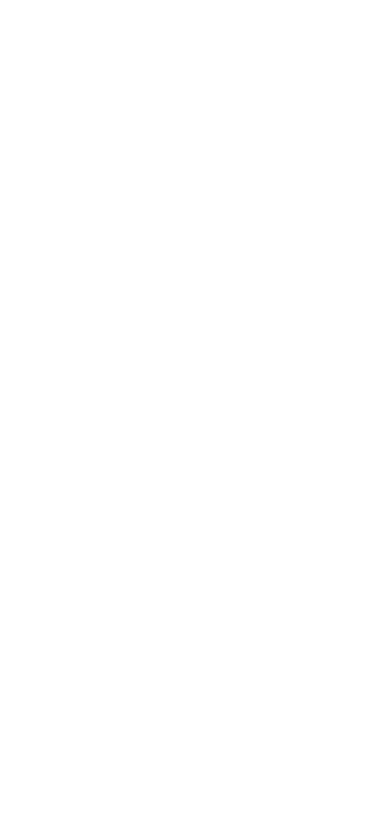
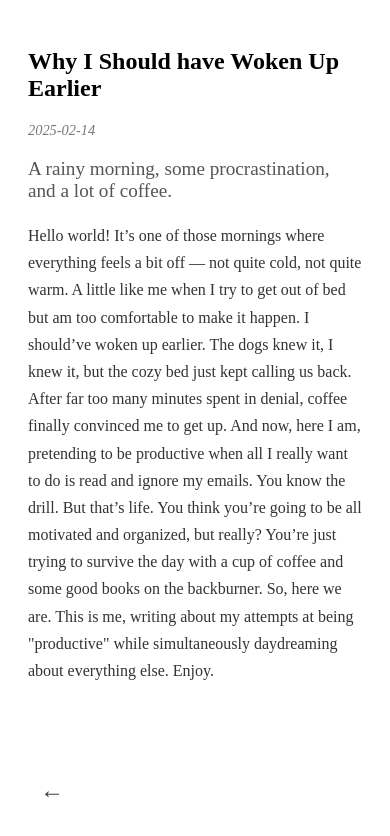
Before and after one commit to candacemonster/candace-woodbury, an Astro site: page /blog/2025-02-14.md in a window 390 px wide. Before the commit this address had no page. Built offline with nearby package versions, Linux system fonts and the light colour scheme; Astro itself is replaced by a stand-in of ours.

Commit message:
feat: Create dedicated blog layout with sticky back arrow & update blog pages
- Created a new BlogLayout that removes the global sidebar for blog pages, providing a cleaner look focused on content.
- Added a sticky back arrow in the BlogLayout:
  - On the blog roll page, the arrow links back to the home page.
  - On individual blog post pages, the arrow links back to the blog roll.
- Updated blog.astro (blog list) and [slug].astro (individual post) to use the new BlogLayout.
- Refined CSS for blog pages and the back arrow:
  - Adjusted font sizes, spacing, and text alignment for better readability.
  - Ensured the sticky back arrow is styled as a simple, dark gray arrow with a subtle hover enlargement.
- Addressed issues with special characters in content to ensure quotes, apostrophes, etc., display correctly.
- Improved responsiveness for blog pages and ensured consistent styling across devices.

```diff
--- /dev/null
+++ b/src/content/blog/2025-02-14.md
@@ -0,0 +1,16 @@
+---
+id: "why-i-shouldve-woken-up-earlier"
+title: "Why I Should have Woken Up Earlier"
+date: "2025-02-14"
+description: "A rainy morning, some procrastination, and a lot of coffee."
+---
+
+Hello world!
+
+It’s one of those mornings where everything feels a bit off — not quite cold, not quite warm. A little like me when I try to get out of bed but am too comfortable to make it happen. I should’ve woken up earlier. The dogs knew it, I knew it, but the cozy bed just kept calling us back.
+
+After far too many minutes spent in denial, coffee finally convinced me to get up. And now, here I am, pretending to be productive when all I really want to do is read and ignore my emails. You know the drill.
+
+But that’s life. You think you’re going to be all motivated and organized, but really? You’re just trying to survive the day with a cup of coffee and some good books on the backburner.
+
+So, here we are. This is me, writing about my attempts at being "productive" while simultaneously daydreaming about everything else. Enjoy.
--- a/src/content/blog/first-post.md
+++ /dev/null
@@ -1,8 +0,0 @@
----
-title: "My First Blog Post"
-date: "2025-02-14"
-description: "A riveting introduction to my unnecessary opinions."
----
-
-This is where the magic happens. Or doesn't.
-Let's pretend it's profound.
--- /dev/null
+++ b/src/layouts/BlogLayout.astro
@@ -0,0 +1,44 @@
+---
+/* You can optionally accept a title or other props */
+const { title } = Astro.props;
+---
+<!doctype html>
+<html lang="en">
+  <head>
+    <meta charset="UTF-8" />
+    <meta name="viewport" content="width=device-width, initial-scale=1.0" />
+    <link rel="icon" type="image/svg+xml" href="/favicon.svg" />
+    <meta name="generator" content={Astro.generator} />
+    <title>{title ? title + ' | ' : ''}</title>
+    <link rel="stylesheet" href="/styles/global.css" />
+  </head>
+  <body>
+    <div class="blog-list">
+      <!-- Main Blog Content Area -->
+      <main class="blog-list">
+        <slot />
+      </main>
+    </div>
+
+    <!-- Optional sticky back arrow for blog pages -->
+    <a href="/" class="back-arrow">&larr;</a>
+  </body>
+</html>
+
+<style>
+    .back-arrow {
+    position: fixed;
+    bottom: 40px;
+    left: 40px;
+    font-size: 28px;
+    color: #302e2d;
+    text-decoration: none;
+    font-weight: bold;
+    transition: transform 0.2s ease-in-out;
+  }
+
+  .back-arrow:hover {
+    transform: scale(1.2);
+    color: #e47f6b;
+  }
+</style>
--- a/src/pages/blog/[slug].astro
+++ b/src/pages/blog/[slug].astro
@@ -5,19 +5,71 @@
 
 // Generate static paths for blog posts
 export async function getStaticPaths() {
-    const posts: BlogPost[] = await getCollection('blog');
+    const posts = await getCollection('blog');
 
-    return posts.map((post: BlogPost) => ({
+    return posts.map((post) => ({
         params: { slug: post.id },
-        props: { post },
     }));
 }
 
-// Get the post data from Astro props
-const { post } = Astro.props as { post: BlogPost };
+// Fetch the post data from Astro.params
+const post = await getCollection('blog').then((posts) =>
+    posts.find((p) => p.id === Astro.params.slug)
+);
+
+if (!post) {
+    throw new Error(`Post not found: ${Astro.params.slug}`);
+}
 ---
 
-<h1>{post.data.title}</h1>
-<p><i>{post.data.date}</i></p>
-<p>{post.data.description}</p>
-<article>{post.body}</article>
+<section class="blog-post">
+    <h1>{post.data.title}</h1>
+    <p class="post-meta"><i>{post.data.date}</i></p>
+    <p class="post-description">{post.data.description}</p>
+    <article>{post.body}</article>
+</section>
+
+<!-- Sticky Back Button -->
+<a href="/blog" class="back-arrow">&larr;</a>
+
+<style>
+    .blog-post {
+        max-width: 700px;
+        margin: 0 auto;
+        text-align: left;
+        padding: 20px;
+    }
+
+    .post-meta {
+        font-size: 0.9rem;
+        color: #777;
+        margin-bottom: 10px;
+    }
+
+    .post-description {
+        font-size: 1.2rem;
+        color: #555;
+        margin-bottom: 20px;
+    }
+
+    article {
+        font-size: 1rem;
+        line-height: 1.7;
+        color: #333;
+    }
+
+    .back-arrow {
+    position: fixed;
+    bottom: 40px;
+    left: 40px;
+    font-size: 24px;
+    color: #403E3D;
+    text-decoration: none;
+    font-weight: bold;
+    transition: transform 0.2s ease-in-out;
+}
+
+.back-arrow:hover {
+    transform: scale(1.2);
+}
+</style>
--- a/src/styles/global.css
+++ b/src/styles/global.css
@@ -9,7 +9,7 @@
     width: 100%;
     height: 100%;
     font-family: 'Lora', serif;  /* Softer, book-like reading experience */
-    font-size: 18px;
+    font-size: 16px;
     background-color: #F5F3EF; /* Soft cream background */
     color: #2E2E2E; /* Dark warm gray text */
     line-height: 1.7;
@@ -26,7 +26,8 @@
     width: 260px;
     background: #403E3D;  /* Soft dark gray */
     color: #E3DED7;  /* Soft off-white */
-    padding: 20px;
+    padding: 18px;
+    padding-top: 60px;
     transition: transform 0.3s ease-in-out;
     position: fixed;
     left: 0;
@@ -39,9 +40,9 @@
 
 .site-title {
     font-family: 'Poppins', sans-serif;
-    font-size: 1.6rem;
+    font-size: 1.2rem;
     font-weight: 600;
-    margin-bottom: 1.2rem;
+    margin-bottom: 0.9rem;
 }
 
 nav ul {
@@ -70,7 +71,7 @@
     flex-grow: 1;
     max-width: 800px;
     margin-left: 280px; /* Pushes content away from sidebar */
-    padding: 40px;
+    padding: 18px;
     text-align: left;
     display: flex;
     flex-direction: column;
```
Also changed, not shown: src/components/BlogList.astro (added, +47 -0 lines), src/components/Welcome.astro (+10 -5 lines), src/pages/blog.astro (+5 -15 lines).
